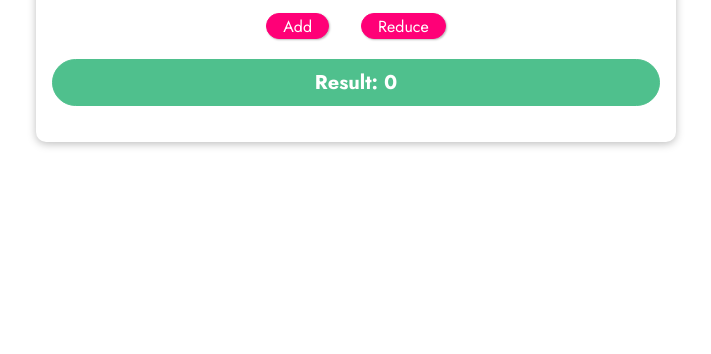
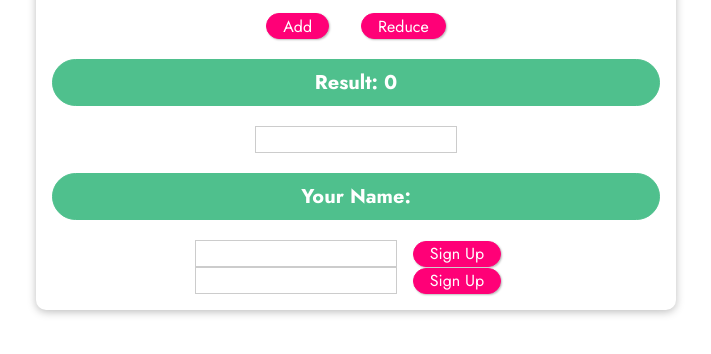
Before and after one commit to gdejesus/Vue.js, a plain HTML site: page basics-03-events-starting-code/indexRefactored.html in a window 1280 px wide. Shown: the part 286-640 px from the top of the page, without its empty margins (284-995 px from the left). Drawn offline with nearby package versions, Linux system fonts and the light colour scheme.

Commit message:
Actualización con confirmaciones de eventos, y submétodos

```diff
--- a/basics-03-events-starting-code/appRefactored.js
+++ b/basics-03-events-starting-code/appRefactored.js
@@ -2,6 +2,8 @@ const app = Vue.createApp({
     data() {
         return {
             counter: 0,
+            name: "",
+            confirmedName: ""
         };
     },
     methods: {
@@ -10,6 +12,19 @@ const app = Vue.createApp({
         },
         reduce(number) {
             this.counter -= number;
+        },
+        setName(event, lastName) {
+            this.name = event.target.value + " " + lastName;
+        },
+        submitForm(event) {
+            event.preventDefault();
+            alert('Submitted!');
+        },
+        submitFormModifier(event) {
+            alert('Submitted!');
+        },
+        confirmName() {
+            this.confirmedName = this.name;
         }
     }
 });
--- a/basics-03-events-starting-code/indexRefactored.html
+++ b/basics-03-events-starting-code/indexRefactored.html
@@ -17,9 +17,19 @@
     </header>
     <section id="events">
         <h2>Events in Action</h2>
-        <button v-on:click="add(5)">Add</button>
-        <button v-on:click="reduce(5)">Reduce</button>
+        <button v-on:click.left="add(5)">Add</button>
+        <button v-on:click.right="reduce(5)">Reduce</button>
         <p>Result: {{ counter }}</p>
+        <input type="text" v-on:input="setName($event,'De Jesus')" v-on:keyup.enter="confirmName">
+        <p>Your Name:{{ confirmedName }}</p>
+        <form v-on:submit="submitForm">
+            <input type="text">
+            <button>Sign Up</button>
+        </form>
+        <form v-on:submit.prevent="submitFormModifier">
+            <input type="text">
+            <button>Sign Up</button>
+        </form>
     </section>
 </body>
 
```
